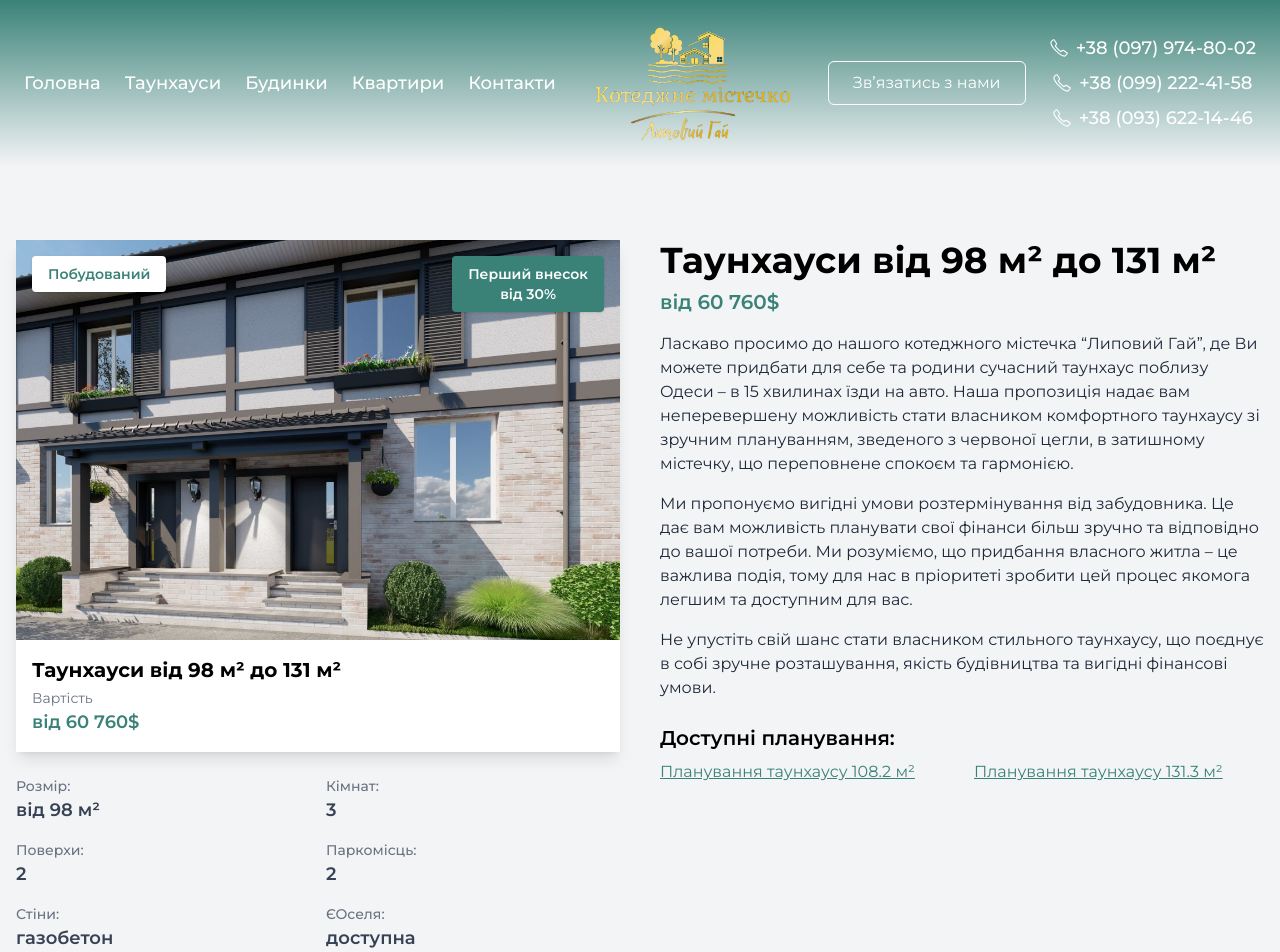
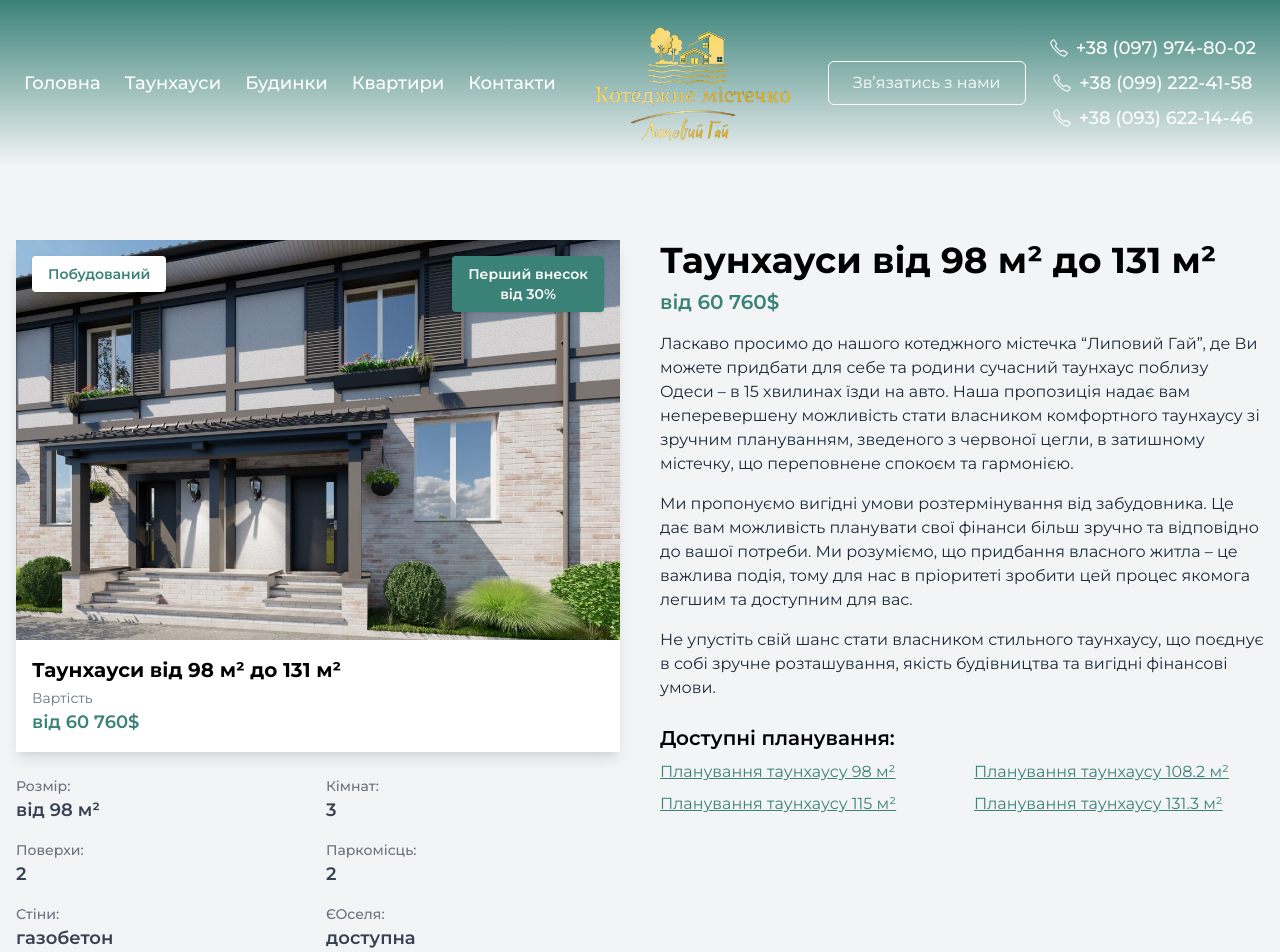
Before and after one commit to LiSazonova/LipoviyGay, a React (Vite) app: page /townhouse in a window 1280 px wide. Shown: the top 952 px of the page. Built offline with nearby package versions, Linux system fonts and the light colour scheme.

Commit message:
add plans

```diff
--- a/src/components/Hero.tsx
+++ b/src/components/Hero.tsx
@@ -112,7 +112,6 @@ const Hero = () => {
         >
           <li>◼︎ Територія котеджного містечка — 2 га</li>
           <li>◼︎ Вибір планувань і оздоблення будинків</li>
-          <li>◼︎ Дата здачі: 3 кв. 2025</li>
           <li>◼︎ Електрична потужність 10кВт</li>
         </motion.ul>
       </div>
--- a/src/pages/Townhouse.tsx
+++ b/src/pages/Townhouse.tsx
@@ -214,8 +214,16 @@ const Townhouse = () => {
 
   const plans = [
     {
+      title: 'Планування таунхаусу 98 м²',
+      image: '/plans/townhouse-108.2.png',
+    },
+    {
       title: 'Планування таунхаусу 108.2 м²',
       image: '/plans/townhouse-108.2.png',
+    },
+    {
+      title: 'Планування таунхаусу 115 м²',
+      image: '/plans/townhouse-131.3.png',
     },
     {
       title: 'Планування таунхаусу 131.3 м²',
```
